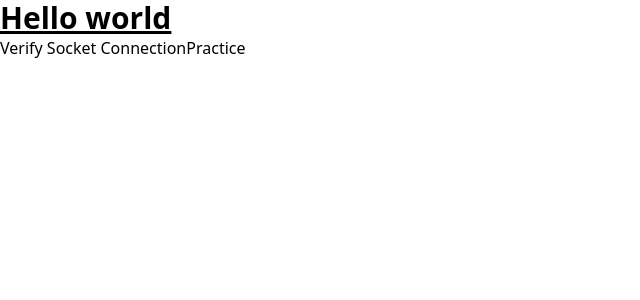
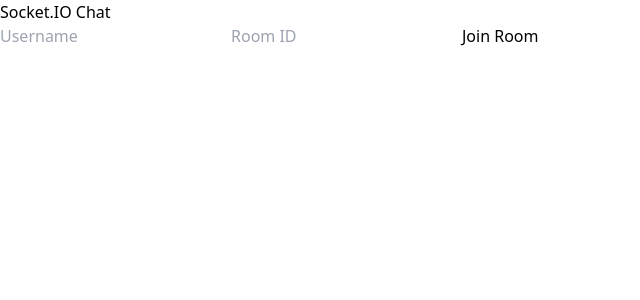
Before and after one commit to SHIVAM-KUMAR-59/Chat-App, a React (Vite) app in the folder Frontend/: page / in a window 1280 px wide. Shown: the top 300 px of the page, without its empty margins (0-640 px from the left). Built offline with nearby package versions, Linux system fonts and the light colour scheme; no server answers.

Commit message:
Sample Chat

```diff
--- a/Frontend/src/App.jsx
+++ b/Frontend/src/App.jsx
@@ -1,13 +1,41 @@
-import PracticeButton from './PracticeButton'
-import VerifyConnectionButton from './VerifyConnectionButton'
+// src/App.js
+import React, { useState } from 'react'
+import ChatRoom from './ChatRoom.jsx'
 
 function App() {
+  const [username, setUsername] = useState('')
+  const [roomId, setRoomId] = useState('')
+  const [isInRoom, setIsInRoom] = useState(false)
+
+  const joinRoom = () => {
+    if (username.trim() && roomId.trim()) {
+      setIsInRoom(true)
+    }
+  }
+
   return (
-    <>
-      <h1 className="text-3xl font-bold underline">Hello world</h1>
-      <VerifyConnectionButton />
-      <PracticeButton />
-    </>
+    <div className="App">
+      <h1>Socket.IO Chat</h1>
+      {!isInRoom ? (
+        <div>
+          <input
+            type="text"
+            placeholder="Username"
+            value={username}
+            onChange={(e) => setUsername(e.target.value)}
+          />
+          <input
+            type="text"
+            placeholder="Room ID"
+            value={roomId}
+            onChange={(e) => setRoomId(e.target.value)}
+          />
+          <button onClick={joinRoom}>Join Room</button>
+        </div>
+      ) : (
+        <ChatRoom roomId={roomId} username={username} />
+      )}
+    </div>
   )
 }
 
--- /dev/null
+++ b/Frontend/src/ChatRoom.jsx
@@ -0,0 +1,62 @@
+// src/components/ChatRoom.js
+import React, { useEffect, useState } from 'react'
+import { io } from 'socket.io-client'
+
+const socket = io('http://localhost:8000') // Connect to the backend server
+
+const ChatRoom = ({ roomId, username }) => {
+  const [message, setMessage] = useState('')
+  const [messages, setMessages] = useState([])
+
+  useEffect(() => {
+    // Join the specified room when the component mounts
+    socket.emit('join_room', roomId)
+
+    // Listen for incoming messages
+    socket.on('receive_message', (data) => {
+      setMessages((prevMessages) => [...prevMessages, data])
+    })
+
+    // Clean up the event listener on component unmount
+    return () => {
+      socket.off('receive_message')
+    }
+  }, [roomId])
+
+  const sendMessage = () => {
+    if (message.trim() !== '') {
+      // Emit a message to the server
+      const messageData = {
+        roomId,
+        sender: username,
+        message,
+      }
+
+      socket.emit('send_message', messageData)
+      setMessages((prevMessages) => [...prevMessages, messageData]) // Add message to local state
+      setMessage('') // Clear input
+    }
+  }
+
+  return (
+    <div>
+      <h2>Chat Room: {roomId}</h2>
+      <div className="messages">
+        {messages.map((msg, index) => (
+          <div key={index} className="message">
+            <strong>{msg.sender}:</strong> {msg.message}
+          </div>
+        ))}
+      </div>
+      <input
+        type="text"
+        value={message}
+        onChange={(e) => setMessage(e.target.value)}
+        placeholder="Type a message..."
+      />
+      <button onClick={sendMessage}>Send</button>
+    </div>
+  )
+}
+
+export default ChatRoom
```
